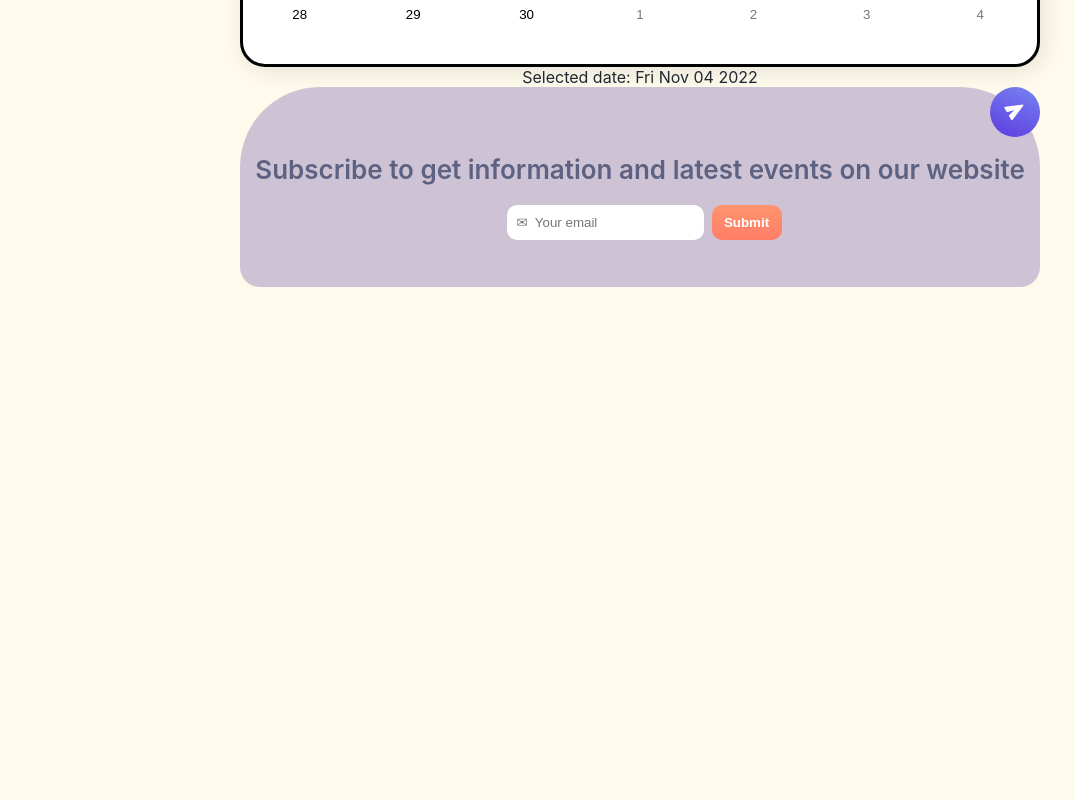
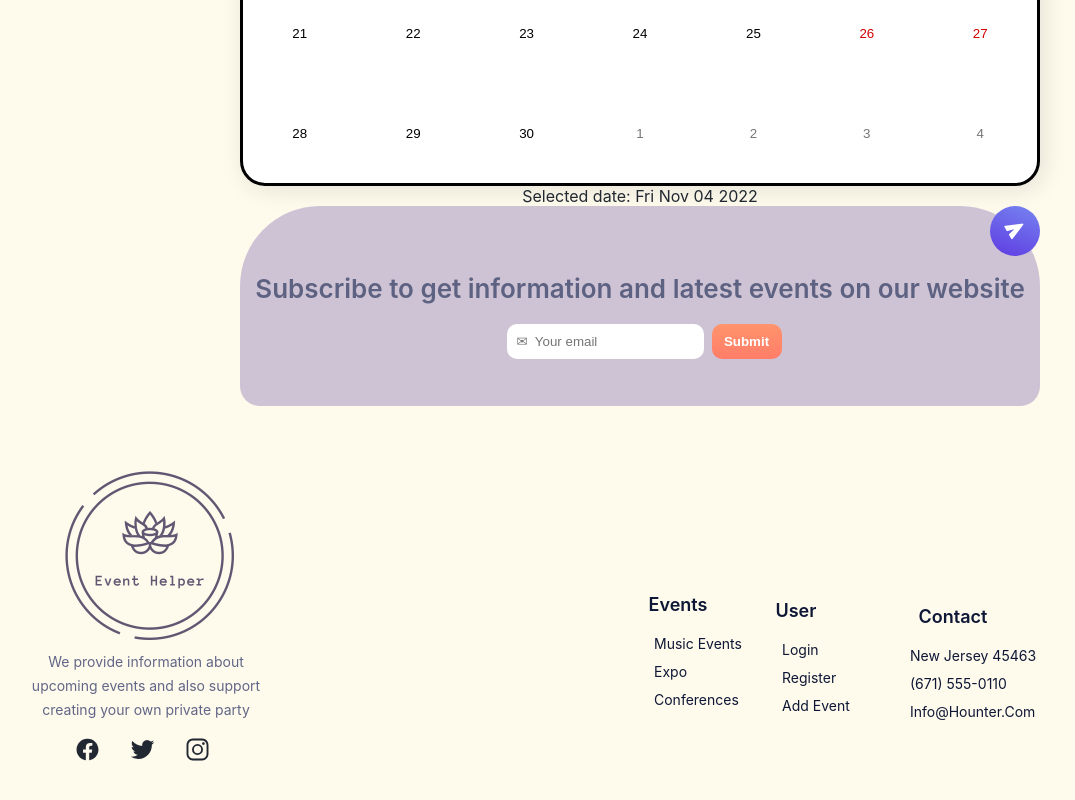
Before and after one commit to KZwolski/CodeCool-Project-Grande, a React (Create React App) app in the folder frontend/event-helper/: page /home in a window 1280 px wide. Shown: the part 902-1702 px from the top of the page, without its empty margins (0-1075 px from the left). Before the commit the page ends 1189 px from the top, so only its background shows below. Built offline with nearby package versions, Linux system fonts and the light colour scheme; no server answers.

Commit message:
Simple footer added to mainPage

```diff
--- a/frontend/event-helper/public/index.html
+++ b/frontend/event-helper/public/index.html
@@ -12,6 +12,8 @@
     <link rel="stylesheet" href="https://fonts.googleapis.com/css2?family=Material+Symbols+Outlined:opsz,wght,FILL,GRAD@20..48,100..700,0..1,-50..200" />
     <link rel="stylesheet" href="https://fonts.googleapis.com/css2?family=Material+Symbols+Rounded:opsz,wght,FILL,GRAD@20..48,100..700,0..1,-50..200" />
     <link rel="apple-touch-icon" href="%PUBLIC_URL%/logo192.png" />
+    <script type="module" src="https://unpkg.com/ionicons@5.5.2/dist/ionicons/ionicons.esm.js"></script>
+    <script nomodule src="https://unpkg.com/ionicons@5.5.2/dist/ionicons/ionicons.js"></script>
     <!--
       manifest.json provides metadata used when your web app is installed on a
       user's mobile device or desktop. See https://developers.google.com/web/fundamentals/web-app-manifest/
--- a/frontend/event-helper/src/App.css
+++ b/frontend/event-helper/src/App.css
@@ -419,10 +419,100 @@ img {
   cursor: pointer;
 }
 .dark-mode{
-  margin-top: 60%;
+  margin-top: 220%;
   border-radius: 50px;
   border: none;
   color: grey;
   box-shadow: 4px 4px 25px rgba(0, 0, 0, 0.1);
   cursor: pointer;
 }
+.footer-logo{
+  height: 300px;
+  width: 300px;
+}
+#navbar-logo{
+  width: 200px;
+  height: 200px;
+}
+.app-description{
+  width: 250px;
+  float: left;
+  margin-top: -20%;
+  margin-left: 7%;
+  margin-right: 7%;
+  font-weight: 400;
+  font-size: 14px;
+  line-height: 24px;
+  color: #626687;
+}
+.social-media-logos{
+  width: 200px;
+  height: 100px;
+  margin-left: 20%;
+}
+.social-logo{
+  float: left;
+  padding: 15px;
+  font-size: 25px;
+}
+
+.footer-events{
+  float: left;
+  margin-top: -10%;
+  margin-left: 30%;
+  font-weight: 600;
+  font-size: 18px;
+  line-height: 22px;
+  text-transform: capitalize;
+  color: #0E1735;
+}
+.footer-events ul{
+  list-style: none;
+  text-align: left;
+  font-weight: 400;
+  font-size: 14px;
+  line-height: 18px;
+}
+.footer-events ul li{
+  padding: 5px;
+}
+.footer-user{
+  float: left;
+  margin-top: -10%;
+  margin-left: 40%;
+  font-weight: 600;
+  font-size: 18px;
+  line-height: 22px;
+  text-transform: capitalize;
+  color: #0E1735;
+}
+.footer-user ul{
+  list-style: none;
+  text-align: left;
+  font-weight: 400;
+  font-size: 14px;
+  line-height: 18px;
+}
+.footer-user ul li{
+  padding: 5px;
+}
+.footer-contact{
+  float: left;
+  margin-top: -10%;
+  margin-left: 50%;
+  font-weight: 600;
+  font-size: 18px;
+  line-height: 22px;
+  text-transform: capitalize;
+  color: #0E1735;
+}
+.footer-contact ul{
+  list-style: none;
+  text-align: left;
+  font-weight: 400;
+  font-size: 14px;
+  line-height: 18px;
+}
+.footer-contact ul li{
+  padding: 5px;
+}
--- /dev/null
+++ b/frontend/event-helper/src/components/Footer.js
@@ -0,0 +1,45 @@
+import logo from "../assets/logociemne.png"
+
+export default function Footer() {
+    return (
+        <>
+            <div className="footer-logo">
+                <img src={logo}/>
+                <div className="app-description">
+                    We provide information about upcoming events and also support creating your own private party
+                </div>
+                <div className="social-media-logos">
+                    <div className="social-logo">
+                        <ion-icon name="logo-facebook"></ion-icon>
+                    </div>
+                    <div className="social-logo">
+                        <ion-icon name="logo-twitter"></ion-icon>
+                    </div>
+                    <div className="social-logo">
+                        <ion-icon name="logo-instagram"></ion-icon>
+                    </div>
+                </div>
+            </div>
+            <div className="footer-events">Events
+            <ul>
+                <li>Music Events</li>
+                <li>Expo</li>
+                <li>Conferences</li>
+            </ul></div>
+            <div className="footer-user">User
+                <ul>
+                    <li>Login</li>
+                    <li>Register</li>
+                    <li>Add Event</li>
+                </ul></div>
+            <div className="footer-contact">Contact
+                <ul>
+                    <li>New Jersey 45463</li>
+                    <li>(671) 555-0110</li>
+                    <li>info@hounter.com</li>
+                </ul>
+            </div>
+
+        </>
+    )
+}
--- a/frontend/event-helper/src/components/Navbar.js
+++ b/frontend/event-helper/src/components/Navbar.js
@@ -1,10 +1,12 @@
-import logo from "../assets/event-helper-logo.png";
+import logo from "../assets/logociemne.png";
 
 export default function Navbar() {
     return (
         <nav className="nav">
             <a href="/home" className="site-logo">
-                <img src={logo} alt="Event Helper"/>
+                <div id="navbar-logo">
+                    <img src={logo} alt="Event Helper"/>
+                </div>
             </a>
             <div className="toggle-button">
                 <span className="bar"></span>
--- a/frontend/event-helper/src/pages/MainPage.js
+++ b/frontend/event-helper/src/pages/MainPage.js
@@ -3,6 +3,7 @@ import NewestEvents from "../components/NewestEvents";
 import RecommendedEvents from "../components/RecommendedEvents";
 import CalendarTile from "../components/CalendarTile";
 import SubscribePanel from "../components/SubscribePanel";
+import Footer from "../components/Footer";
 
 export default function MainPage() {
 
@@ -15,6 +16,7 @@ export default function MainPage() {
             <RecommendedEvents/>
             <CalendarTile/>
             <SubscribePanel/>
+            <Footer/>
         </div>
     )
 
```
Also changed, not shown: frontend/event-helper/src/assets/logociemne.png (added).
